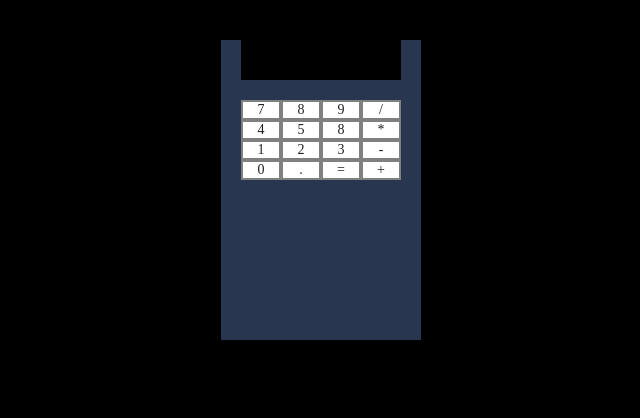
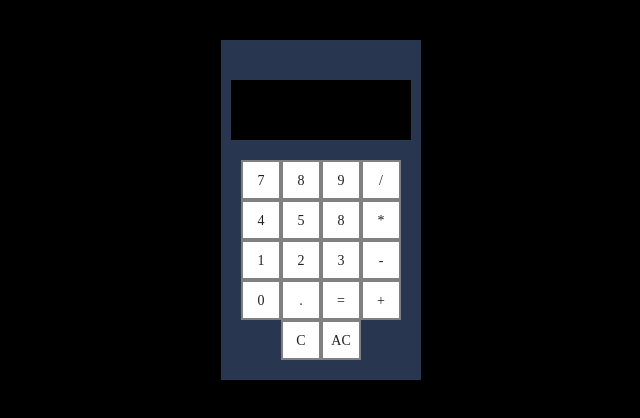
Before and after one commit to patrickford/calculator, a plain HTML site: page index.html in a window 1280 px wide. Shown: the whole page, without its empty margins (319-959 px from the left). Drawn offline with nearby package versions, Linux system fonts and the light colour scheme.

Commit message:
Basic operations setup

```diff
--- a/app.js
+++ b/app.js
@@ -1,8 +1,18 @@
 "use strict";
 
 $(document).ready(function() {
+  var expression = "";
 
+  function clear() {
+    expression = "";
+    $('.display').empty();
+  }
 
+  $('.button').click(function() {
+    var entry = $(this).text();
+    $('.display').append(entry);
+
+  })
 
 
 });
--- a/index.html
+++ b/index.html
@@ -16,28 +16,32 @@
         </div>
         <div class="keypad">
           <div class="row">
-            <div class="button">7</div>
-            <div class="button">8</div>
-            <div class="button">9</div>
-            <div class="button">/</div>
+            <div class="button"><span class="value">7</span></div>
+            <div class="button"><span class="value">8</span></div>
+            <div class="button"><span class="value">9</span></div>
+            <div class="button"><span class="value">/</span></div>
           </div>
           <div class="row">
-            <div class="button">4</div>
-            <div class="button">5</div>
-            <div class="button">8</div>
-            <div class="button">*</div>
+            <div class="button"><span class="value">4</span></div>
+            <div class="button"><span class="value">5</span></div>
+            <div class="button"><span class="value">8</span></div>
+            <div class="button"><span class="value">*</span></div>
           </div>
           <div class="row">
-            <div class="button">1</div>
-            <div class="button">2</div>
-            <div class="button">3</div>
-            <div class="button">-</div>
+            <div class="button"><span class="value">1</span></div>
+            <div class="button"><span class="value">2</span></div>
+            <div class="button"><span class="value">3</span></div>
+            <div class="button"><span class="value">-</span></div>
           </div>
           <div class="row">
-            <div class="button">0</div>
-            <div class="button">.</div>
-            <div class="button">=</div>
-            <div class="button">+</div>
+            <div class="button"><span class="value">0</span></div>
+            <div class="button"><span class="value">.</span></div>
+            <div class="button"><span class="value">=</span></div>
+            <div class="button"><span class="value">+</span></div>
+          </div>
+          <div class="row">
+            <div class="button"><span class="value">C</span></div>
+            <div class="button"><span class="value">AC</span></div>
           </div>
         </div>
       </div>
--- a/styles.css
+++ b/styles.css
@@ -12,6 +12,8 @@ body {
   height: 300px;
   background-color: #28374f;
   margin: 40px auto;
+  padding-top: 20px;
+  padding-bottom: 20px;
 }
 
 .display {
@@ -20,14 +22,19 @@ body {
   height: 40px;
   background-color: black;
   color: #0ccc22;
+  padding: 10px;
 }
 
 .keypad {
   width: 160px;
-  width: 160px;
+  height: 160px;
   margin: 0 auto;
   font-size: 0;
   text-align: center;
+}
+
+.row {
+  height: 25%;
 }
 
 .button {
@@ -35,8 +42,15 @@ body {
   box-sizing: border-box;
   border: 2px solid #808080;
   width: 25%;
-  height: 25%;
+  height: 100%;
   background-color: white;
   color: #212121;
-  font-size: 14px
+  font-size: 14px;
+  padding-top: 10px;
 }
+
+.value {
+  vertical-align: middle;
+}
+
+.button:selet;
```
